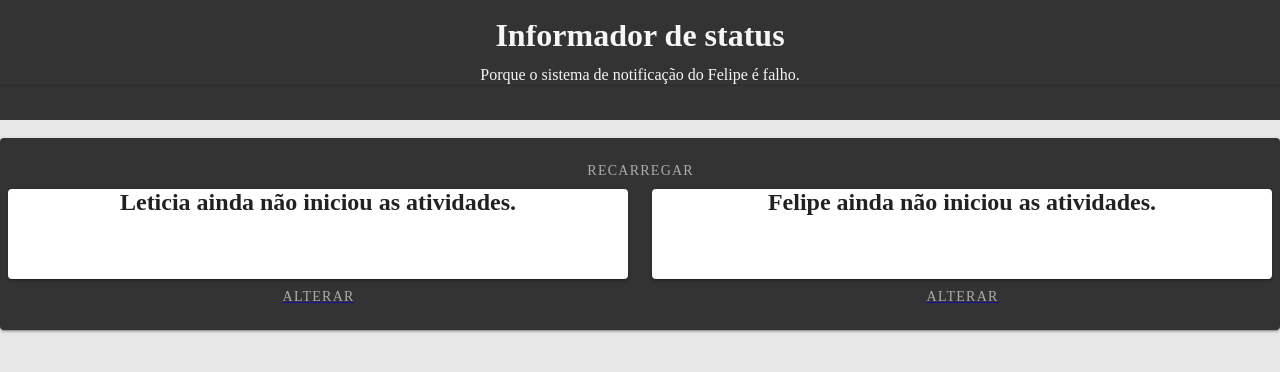
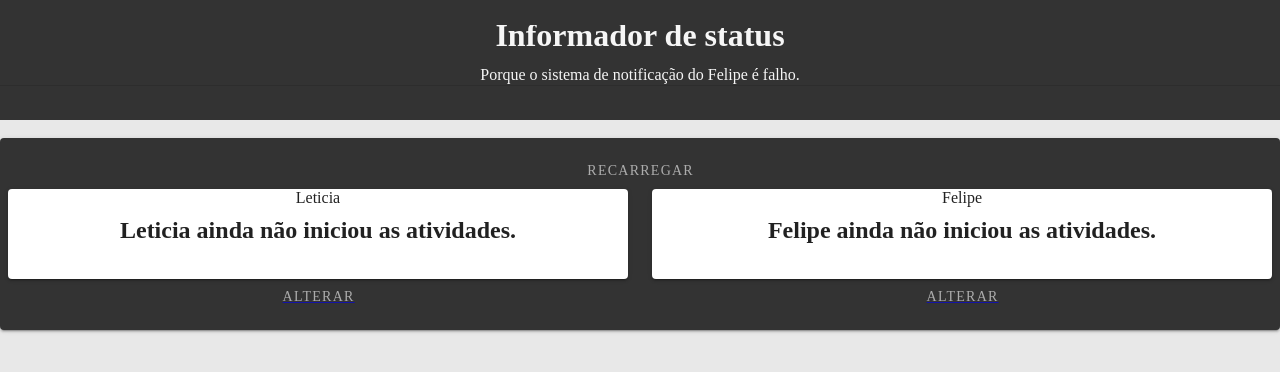
Before and after one commit to LelePG/Compartilhador-de-atividades, a Vue app in the folder app/: page / in a window 1280 px wide. Shown: the top 372 px of the page. Built offline with nearby package versions, Linux system fonts and the light colour scheme; no server answers.

Commit message:
adicionados nomes nos cards status

```diff
--- a/app/back/servidor.js
+++ b/app/back/servidor.js
@@ -6,11 +6,11 @@ app.use(cors())
 
 const estados = {
     leticia: {
-        estado: "",
+        estado: "livre",
         texto: "Letícia ainda não iniciou as atividades.",
     },
     felipe: {
-        estado: "",
+        estado: "livre",
         texto: "Felipe ainda não iniciou as atividades.",
     },
 }
--- a/app/src/components/Status.vue
+++ b/app/src/components/Status.vue
@@ -1,5 +1,6 @@
 <template>
   <v-card :class="estado" min-height="90px">
+    <p id = "nomeUsuario">{{nome}}</p>
     <h2>{{ texto }}</h2>
     <p id="textoEstado">{{ estado }}</p>
   </v-card>
@@ -65,4 +66,9 @@ p#textoEstado {
   margin-top: 30px;
   text-align: center;
 }
+
+p#nomeUsuario{
+  text-align: center;
+  margin-bottom:10px;
+}
 </style>
```
